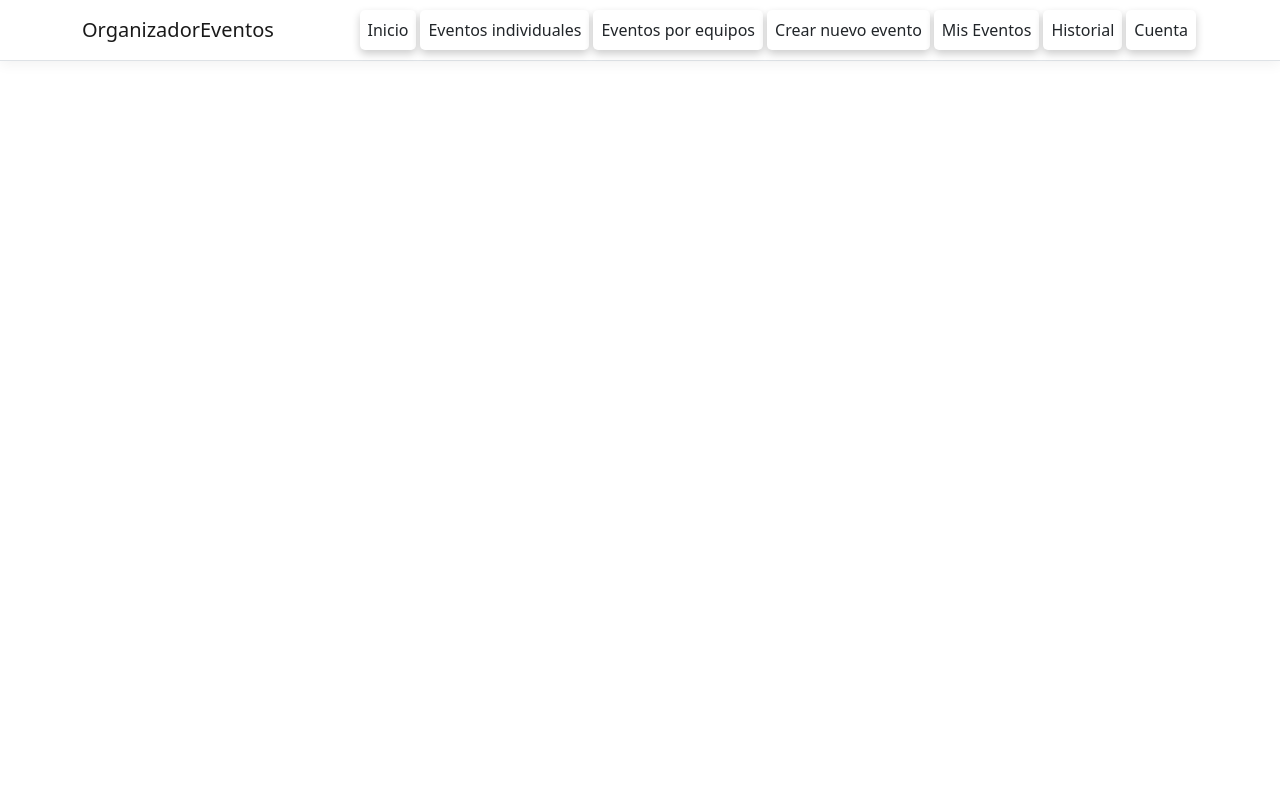
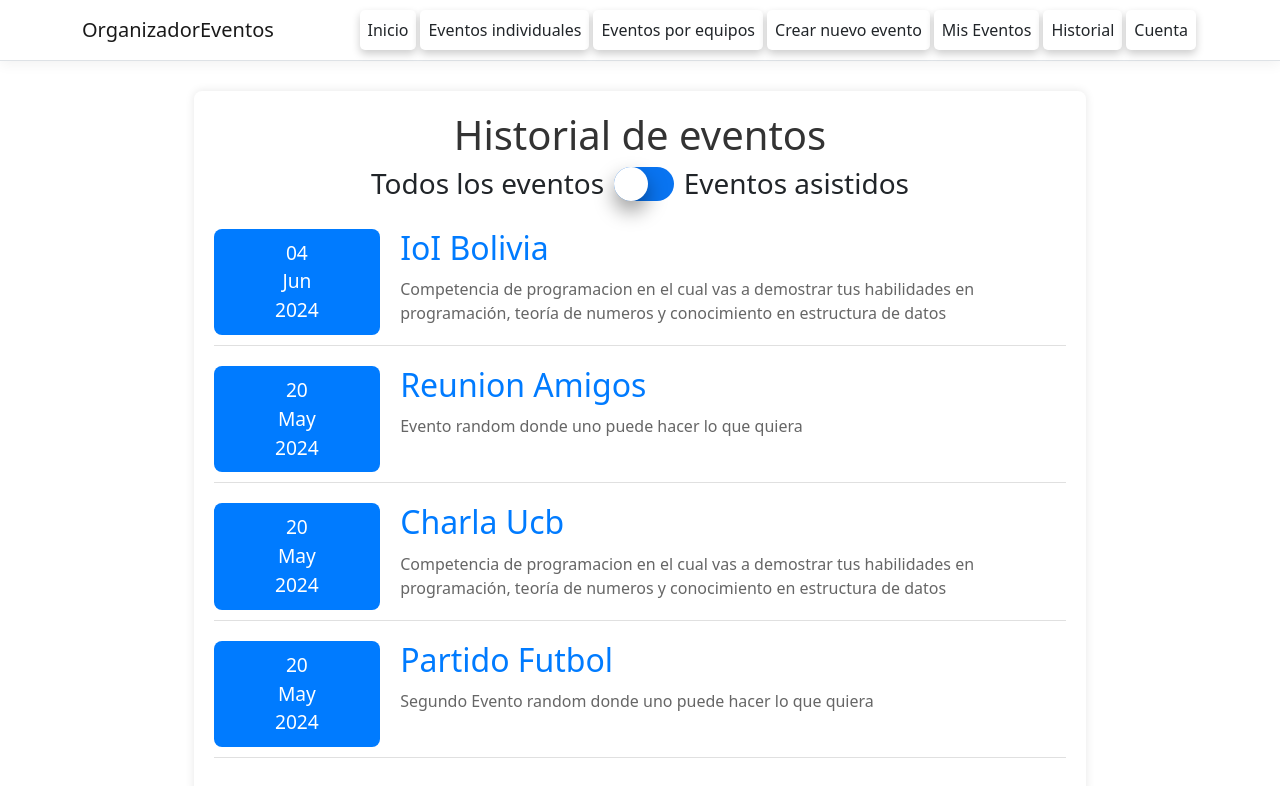
Before and after one commit to rafael1199v/Organizador-de-eventos, an Angular app in the folder OrganizadorEventos/ClientApp/: page /history in a window 1280 px wide. Before the commit this address led to /. Shown: the top 786 px of the page. Built offline with nearby package versions, Linux system fonts and the light colour scheme.

Commit message:
Historial
si, ahora se llama history

```diff
--- a/OrganizadorEventos/ClientApp/src/app/app.module.ts
+++ b/OrganizadorEventos/ClientApp/src/app/app.module.ts
@@ -19,7 +19,7 @@ import { UserComponent } from './user/user.component';
 import { CreateTeamComponent } from './create-team/create-team.component';
 import { MyEventsComponent } from './my-events/my-events.component';
 import { EventParticipationComponent } from './event-participation/event-participation.component';
-import { HistoryUserComponent } from './history-user/history-user.component';
+import { HistoryComponent } from './history/history.component';
 
 
 @NgModule({
@@ -37,7 +37,7 @@ import { HistoryUserComponent } from './history-user/history-user.component';
     CreateTeamComponent,
     MyEventsComponent,
     EventParticipationComponent,
-    HistoryUserComponent
+    HistoryComponent
   ],
   imports: [
     BrowserModule.withServerTransition({ appId: 'ng-cli-universal' }),
@@ -56,7 +56,7 @@ import { HistoryUserComponent } from './history-user/history-user.component';
       { path: 'create-team', component: CreateTeamComponent},
       { path: 'my-events', component: MyEventsComponent},
       { path: 'event-participation/:id/:teamOrsingle', component: EventParticipationComponent},
-      { path: 'history-user', component: HistoryUserComponent}
+      { path: 'history', component: HistoryComponent}
     ]),
     AppRoutingModule
   ],
--- a/OrganizadorEventos/ClientApp/src/app/history-user/history-user.component.css
+++ /dev/null
@@ -1,61 +0,0 @@
-body {
-    font-family: Arial, sans-serif;
-    background-color: #f5f5f5;
-    margin: 0;
-    padding: 0;
-}
-
-.container {
-    width: 80%;
-    margin: 0 auto;
-    background-color: #fff;
-    box-shadow: 0 0 10px rgba(0, 0, 0, 0.1);
-    padding: 20px;
-    margin-top: 30px;
-    border-radius: 8px;
-}
-
-h1 {
-    text-align: center;
-    color: #333;
-}
-
-.event-list {
-    margin-top: 20px;
-}
-
-.event {
-    display: flex;
-    margin-bottom: 20px;
-    border-bottom: 1px solid #e0e0e0;
-    padding-bottom: 10px;
-}
-
-.event-date {
-    flex: 1;
-    text-align: center;
-    font-size: 1.2em;
-    color: #fff;
-    background-color: #007bff;
-    border-radius: 8px;
-    padding: 10px 0;
-    margin-right: 20px;
-}
-
-.event-date span {
-    display: block;
-}
-
-.event-details {
-    flex: 4;
-}
-
-.event-details h2 {
-    margin: 0 0 10px;
-    color: #007bff;
-}
-
-.event-details p {
-    margin: 0;
-    color: #666;
-}
--- a/OrganizadorEventos/ClientApp/src/app/history-user/history-user.component.html
+++ /dev/null
@@ -1,61 +0,0 @@
-<!DOCTYPE html>
-<html lang="es">
-<head>
-    <meta charset="UTF-8">
-    <meta name="viewport" content="width=device-width, initial-scale=1.0">
-    <title>Historial de Eventos</title>
-    <link rel="stylesheet" href="history-user.component.css">
-</head>
-<body>
-    <div class="container">
-        <h1>Historial de Eventos</h1>
-        <div class="event-list">
-            <div class="event">
-                <div class="event-date">
-                    <span>04</span>
-                    <span>Jun</span>
-                    <span>2024</span>
-                </div>
-                <div class="event-details">
-                    <h2>IoI Bolivia</h2>
-                    <p>Competencia de programacion en el cual vas a demostrar tus habilidades en programación, teoría de numeros y conocimiento en estructura de datos</p>
-                </div>
-            </div>
-            <div class="event">
-                <div class="event-date">
-                    <span>20</span>
-                    <span>May</span>
-                    <span>2024</span>
-                </div>
-                <div class="event-details">
-                    <h2>Reunion Amigos</h2>
-                    <p>Evento random donde uno puede hacer lo que quiera</p>
-                </div>
-            </div>
-            <div class="event">
-                <div class="event-date">
-                    <span>20</span>
-                    <span>May</span>
-                    <span>2024</span>
-                </div>
-                <div class="event-details">
-                    <h2>Charla Ucb</h2>
-                    <p>Competencia de programacion en el cual vas a demostrar tus habilidades en programación, teoría de numeros y conocimiento en estructura de datos</p>
-                </div>
-            </div>
-            <div class="event">
-                <div class="event-date">
-                    <span>20</span>
-                    <span>May</span>
-                    <span>2024</span>
-                </div>
-                <div class="event-details">
-                    <h2>Partido Futbol</h2>
-                    <p>Segundo Evento random donde uno puede hacer lo que quiera</p>
-                </div>
-            </div>
-            <!-- Puedes añadir más eventos aquí -->
-        </div>
-    </div>
-</body>
-</html>
--- /dev/null
+++ b/OrganizadorEventos/ClientApp/src/app/history/history.component.css
@@ -0,0 +1,113 @@
+body {
+    background-color: #ffffff;
+    margin: 0;
+    padding: 0;
+}
+
+.container {
+    width: 80%;
+    margin: 0 auto;
+    background-color: #ffffff;
+    box-shadow: 0 0 10px rgba(0, 0, 0, 0.1);
+    padding: 20px;
+    margin-top: 30px;
+    border-radius: 8px;
+}
+
+h1 {
+    text-align: center;
+    color: #333;
+}
+
+.event-list {
+    margin-top: 20px;
+}
+
+.event {
+    display: flex;
+    margin-bottom: 20px;
+    border-bottom: 1px solid #e0e0e0;
+    padding-bottom: 10px;
+}
+
+.event-date {
+    flex: 1;
+    text-align: center;
+    font-size: 1.2em;
+    color: #fff;
+    background-color: #007bff;
+    border-radius: 8px;
+    padding: 10px 0;
+    margin-right: 20px;
+}
+
+.event-date span {
+    display: block;
+}
+
+.event-details {
+    flex: 4;
+}
+
+.event-details h2 {
+    margin: 0 0 10px;
+    color: #007bff;
+}
+
+.event-details p {
+    margin: 0;
+    color: #666;
+}
+
+/* The switch - the box around the slider */
+.switch {
+    font-size: 17px;
+    position: relative;
+    display: inline-block;
+    width: 3.5em;
+    height: 2em;
+  }
+
+  /* Hide default HTML checkbox */
+  .switch input {
+    opacity: 0;
+    width: 0;
+    height: 0;
+  }
+
+  /* The slider */
+  .slider {
+    position: absolute;
+    cursor: pointer;
+    inset: 0;
+    background: #0974f1;
+    border-radius: 50px;
+    transition: all 0.4s cubic-bezier(0.175, 0.885, 0.32, 1.275);
+  }
+
+  .slider:before {
+    position: absolute;
+    content: "";
+    display: flex;
+    align-items: center;
+    justify-content: center;
+    height: 2em;
+    width: 2em;
+    inset: 0;
+    background-color: white;
+    border-radius: 50px;
+    box-shadow: 0 10px 20px rgba(0,0,0,0.4);
+    transition: all 0.4s cubic-bezier(0.175, 0.885, 0.32, 1.275);
+  }
+
+  .switch input:checked + .slider {
+    background: #0974f1;
+  }
+
+  .switch input:focus + .slider {
+    box-shadow: 0 0 1px #0974f1;
+  }
+
+  .switch input:checked + .slider:before {
+    transform: translateX(1.535em);
+  }
--- /dev/null
+++ b/OrganizadorEventos/ClientApp/src/app/history/history.component.html
@@ -0,0 +1,96 @@
+<!DOCTYPE html>
+<html lang="es">
+<head>
+    <meta charset="UTF-8">
+    <meta name="viewport" content="width=device-width, initial-scale=1.0">
+    <title>Historial de Eventos</title>
+    <link rel="stylesheet" href="history.component.css">
+</head>
+<body>
+    <div class="container">
+        <h1>Historial de eventos</h1>
+        <div style="display:flex; justify-content: center;">
+            <h3 style="margin-left:10px; margin-right:10px">Todos los eventos</h3>
+            <label class="switch">
+                <input type="checkbox" [(ngModel)]="assisted">
+                <span class="slider"></span>
+              </label>
+            <h3 style="margin-left:10px; margin-right:10px">Eventos asistidos</h3>
+        </div>
+
+        <!-- Eventos en los que asististe -->
+        <div *ngIf="assisted; else elseBlock">
+            <div class="event-list">
+
+                <div class="event">
+                    <div class="event-date">
+                        <span>04</span>
+                        <span>Jun</span>
+                        <span>2024</span>
+                    </div>
+                    <div class="event-details">
+                        <h2>IoI Bolivia</h2>
+                        <p>Competencia de programacion en el cual vas a demostrar tus habilidades en programación, teoría de numeros y conocimiento en estructura de datos</p>
+                    </div>
+                </div>
+
+            </div>
+        </div>
+
+        <!-- Todos los eventos (por qué rayos me lo marca como TODO??????????) -->
+        <ng-template #elseBlock>
+            <div class="event-list">
+
+                <div class="event">
+                    <div class="event-date">
+                        <span>04</span>
+                        <span>Jun</span>
+                        <span>2024</span>
+                    </div>
+                    <div class="event-details">
+                        <h2>IoI Bolivia</h2>
+                        <p>Competencia de programacion en el cual vas a demostrar tus habilidades en programación, teoría de numeros y conocimiento en estructura de datos</p>
+                    </div>
+                </div>
+
+                <div class="event">
+                    <div class="event-date">
+                        <span>20</span>
+                        <span>May</span>
+                        <span>2024</span>
+                    </div>
+                    <div class="event-details">
+                        <h2>Reunion Amigos</h2>
+                        <p>Evento random donde uno puede hacer lo que quiera</p>
+                    </div>
+                </div>
+
+                <div class="event">
+                    <div class="event-date">
+                        <span>20</span>
+                        <span>May</span>
+                        <span>2024</span>
+                    </div>
+                    <div class="event-details">
+                        <h2>Charla Ucb</h2>
+                        <p>Competencia de programacion en el cual vas a demostrar tus habilidades en programación, teoría de numeros y conocimiento en estructura de datos</p>
+                    </div>
+                </div>
+
+                <div class="event">
+                    <div class="event-date">
+                        <span>20</span>
+                        <span>May</span>
+                        <span>2024</span>
+                    </div>
+                    <div class="event-details">
+                        <h2>Partido Futbol</h2>
+                        <p>Segundo Evento random donde uno puede hacer lo que quiera</p>
+                    </div>
+                </div>
+
+            </div>
+        </ng-template>
+    </div>
+</body>
+</html>
--- /dev/null
+++ b/OrganizadorEventos/ClientApp/src/app/history/history.component.ts
@@ -0,0 +1,10 @@
+import { Component } from '@angular/core';
+
+@Component({
+  selector: 'app-history',
+  templateUrl: './history.component.html',
+  styleUrls: ['./history.component.css']
+})
+export class HistoryComponent {
+  assisted:boolean = false
+}
--- a/OrganizadorEventos/ClientApp/src/app/nav-menu/nav-menu.component.html
+++ b/OrganizadorEventos/ClientApp/src/app/nav-menu/nav-menu.component.html
@@ -48,7 +48,7 @@
             >
           </li>
           <li class="nav-item" [routerLinkActive]="['link-active']">
-            <a class="nav-link text-dark" [routerLink]="['/history-user']"
+            <a class="nav-link text-dark" [routerLink]="['/history']"
               >Historial</a
             >
           </li>
--- a/OrganizadorEventos/ClientApp/src/styles.css
+++ b/OrganizadorEventos/ClientApp/src/styles.css
@@ -1,6 +1,5 @@
 /* You can add global styles to this file, and also import other style files */
 
-/* Provide sufficient contrast against white background */
 a {
   color: #0366d6;
 }
@@ -18,5 +17,3 @@ code {
   background-color: #1b6ec2;
   border-color: #1861ac;
 }
-
-/* hay que traerse algunos estilos aquí solo por si acaso... */
```
Also changed, not shown: OrganizadorEventos/ClientApp/src/app/history-user/history-user.component.ts (deleted, +0 -10 lines), 1 other file (tests, documents, lock files or other folders).
